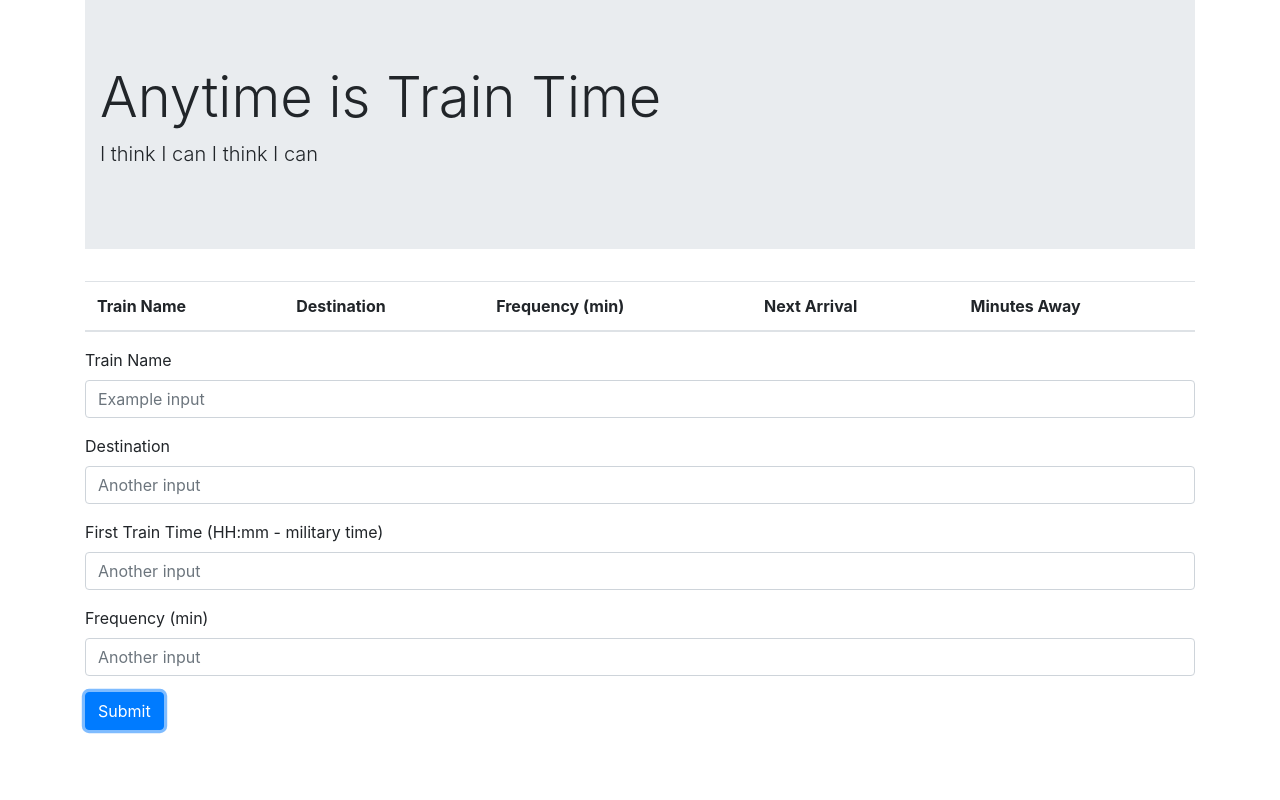
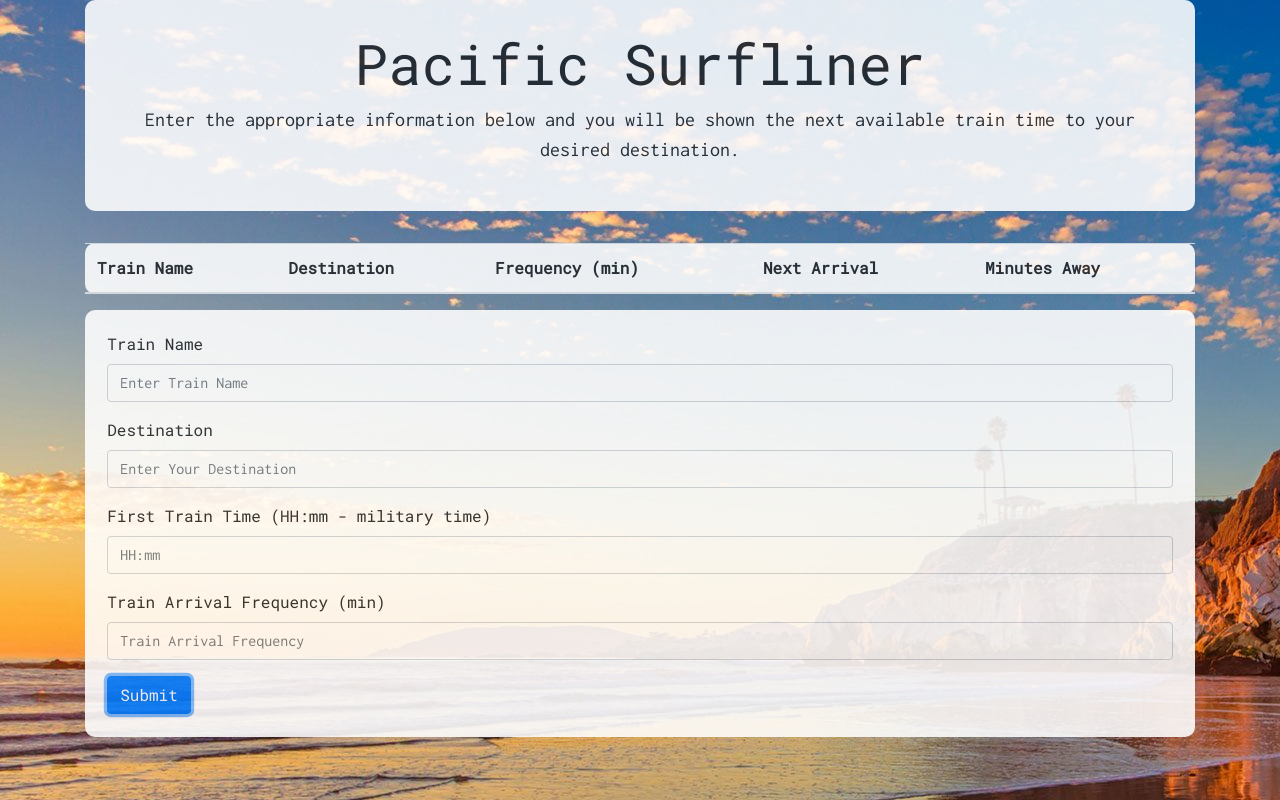
Before and after one commit to roarkecatubig/Train-Scheduler, a plain HTML site: page index.html in a window 1280 px wide. Both pictures are taken after typing "Sample", "Sample", "Sample", "Sample" into the empty fields and a click on the button "Submit". Drawn offline with nearby package versions, Linux system fonts and the light colour scheme; no server answers.

Commit message:
Project completed and styled

```diff
--- a/assets/css/style.css
+++ b/assets/css/style.css
@@ -0,0 +1,48 @@
+.jumbotron {
+    /* background-image: url("../images/jumbotron_image.jpeg") */
+    background: white;
+    opacity: .88;
+    padding: 30px;
+    border-radius: 10px;
+}
+
+body {
+    background-image: url("../images/background_image.jpeg")
+}
+
+form {
+    background: white;
+    padding: 2%;
+    border-radius: 10px;
+    opacity: .88;
+}
+
+h1 {
+    font-family: 'Roboto Mono', monospace;
+}
+
+p {
+    font-family: 'Inconsolata', monospace;
+}
+
+th, label {
+    font-family: 'Roboto Mono', monospace;
+}
+
+td, input {
+    font-family: 'Inconsolata', monospace;
+}
+
+#schedule {
+    background: white;
+    opacity: .88;
+    border-radius: 10px;
+}
+
+button {
+    font-family: 'Roboto Mono', monospace;
+}
+
+#button-spacing {
+    margin: 0;
+}
--- a/assets/javascript/app.js
+++ b/assets/javascript/app.js
@@ -10,109 +10,85 @@
 firebase.initializeApp(config);
 
 var database = firebase.database();
+var trainsRef = database.ref();
 var name = "";
 var destination = "";
 var trainTime = "";
+var convertedTT = "";
+var currentTime = "";
+var timeDiff = "";
+var tRemainder ="";
+var timeWait = "";
+var nextTT = "";
+var nextTTF = "";
 var frequency = "";
-// var trainsRef = database.ref().child("trains");
-// var key = trainsRef.push().key;
-
-// trainsRef.on("value", function(snapshot) {
-//     $("#data-view").empty();
-//     for (row in snapshot.val()) {
-//         var nameDis = snapshot.child("name").val();
-//         var destinationDis = snapshot.child("destination").val();
-//         var frequencyDis = snapshot.child("frequency").val();
-//         var newRow = $("<tr><td>" + nameDis + "</td><td>" + destinationDis + "</td><td>" + frequencyDis + "</td></r>");
-//         $("#data-view").append(newRow)
-//     }
-
-
-// });
+var newDataPoint = "";
 
 $("#add-train").on("click", function() {
-    $("#data-view").empty();
+
     event.preventDefault();
 
+    // Form input stored to variables.
     name = $("#name-input").val();
     destination = $("#destination-input").val();
     trainTime = $("#time-input").val();
     frequency = $("#frequency-input").val();
-    trainsRef = database.ref("/trains");
-    var key = trainsRef.push().key;
-    console.log(key);
-    var update = {};
-    update[key] = {
+
+    $("#name-input").val("");
+    $("#destination-input").val("");
+    $("#time-input").val("");
+    $("#frequency-input").val("");
+
+    // Convert inputted "trainTime" variable into readable format.
+    convertedTT = moment(trainTime, "HH:mm").format("HH:mm");
+    console.log("First Train Time: " + convertedTT);
+
+    // Getting current time.
+    currentTime = moment().format("HH:mm");
+    console.log("Current Time: " + currentTime);
+
+    // timeDiff = moment(currentTime, "HH:mm").diff(moment(convertedTT, "HH:mm"));
+    timeDiff = moment().diff(moment(convertedTT, "HH:mm"), "minutes")
+    console.log("Time difference: " + timeDiff);
+
+    tRemainder = timeDiff % frequency;
+    console.log("tRemainder: " + tRemainder)
+
+    timeWait = frequency - tRemainder;
+    console.log("Wait Time: " + timeWait);
+
+    nextTT = moment().add(timeWait, "minutes");
+    console.log("(Unformatted) Next Train Time: " + timeWait);
+
+    nextTTF = moment(nextTT).format("hh:mm a")
+    console.log("(Formatted) Next Train Time: " + nextTTF)
+
+    // Difference between the first "trainTime" variable and current time
+    newDataPoint = trainsRef.push({
         name: name,
         destination: destination,
+        trainTime: trainTime,
         frequency: frequency,
-        trainArrivalTime: trainTime
+        currentTime: currentTime,
+        nextTrain: nextTTF,
+        waitTime: timeWait
+    });
 
-    };
-    var result = trainsRef.update(update);
-
-    trainsRef.on("value", function(snapshot) {
-        $("#data-view").empty();
-        var nameDis = snapshot.child(key).child("name").val();
-        var destinationDis = snapshot.child(key).child("destination").val();
-        var frequencyDis = snapshot.child(key).child("frequency").val();
-
-        var newRow = $("<tr><td>" + nameDis + "</td><td>" + destinationDis + "</td><td>" + frequencyDis + "</td></r>");
-
-        $("#data-view").append(newRow)
-
-        // snapshot.forEach(function (childSnap) {
-
-        //     var newTable = $("<tbody>");
-        //     var dataRow = childSnap.val();
-        //     for(property1 in dataRow) {
-        //         var newTableData = $("<td scope='col'>").text(dataRow[property1]);
-        //         newTable.append(newTableData);
-        //     };
-        //     $("#data-view").append(newTable)
-        // });
-
-    });
+    return false;
 });
 
 
+trainsRef.on("child_added", function(childSnapshot) {
+    var nameDis = childSnapshot.val().name;
+    var destinationDis = childSnapshot.val().destination;
+    var frequencyDis = childSnapshot.val().frequency;
+    var nextTrainDis = childSnapshot.val().nextTrain;
+    var waitDis = childSnapshot.val().waitTime;
+
+    var newRow = $("<tr><td>" + nameDis + "</td><td>" + destinationDis + "</td><td>" + frequencyDis + "</td><td>" + nextTrainDis + "</td><td>" + timeWait + "<td></tr>");
+    // var newRow = $("<tr><td>" + nameDis + "</td><td>" + destinationDis + "</td><td>" + frequencyDis + "</td><td>" + nextTrainDis + "</td><td>" + waitDis + "</td></tr>");
+
+    $("#data-view").append(newRow)
 
 
-
-
-
-//     database.ref().on("value", function(snapshot) {
-//     $("#name-display").text(snapshot.val().name);
-//     $("#destination-display").text(snapshot.val().destination);
-//     $("#frequency-display").text(snapshot.val().frequency);
-//     $("#time-display").text(snapshot.val().trainTime);
-
-//         }, function(errorObject) {
-//     console.log("The read failed: " + errorObject.code);
-//   });
-
-    // displayTable()
-
-
-// function displayTable() {
-
-//     for (i=0; i < trains.length; i++) {
-//         var newTable = $("<tbody>")
-//         for (property1 in trains[i]) {
-//             var newTableData = $("<td>").text(property1);
-//             newTable.append(newTableData);
-//         }
-//     }
-
-//     $("#data-view").append(newTable)
-// }
-
-// database.ref().on("value", function(snapshot) {
-//     $("#name-display").text(snapshot.val().name);
-//     $("#destination-display").text(snapshot.val().destination);
-//     $("#frequency-display").text(snapshot.val().frequency);
-//     $("#time-display").text(snapshot.val().trainTime);
-
-//         }, function(errorObject) {
-//     console.log("The read failed: " + errorObject.code);
-//   });
+});
--- a/assets/javascript/app2.js
+++ /dev/null
@@ -1,94 +0,0 @@
-var config = {
-    apiKey: "AIzaSyBeoLqTvN1G0y43AroKGFPfDZQWuHWKksc",
-    authDomain: "train-scheduler-d2e3c.firebaseapp.com",
-    databaseURL: "https://train-scheduler-d2e3c.firebaseio.com",
-    projectId: "train-scheduler-d2e3c",
-    storageBucket: "train-scheduler-d2e3c.appspot.com",
-    messagingSenderId: "568686695836"
-  };
-
-firebase.initializeApp(config);
-
-var database = firebase.database();
-var trainsRef = database.ref();
-var name = "";
-var destination = "";
-var trainTime = "";
-var convertedTT = "";
-var currentTime = "";
-var timeDiff = "";
-var tRemainder ="";
-var timeWait = "";
-var nextTT = "";
-var nextTTF = "";
-var frequency = "";
-var newDataPoint = "";
-
-$("#add-train").on("click", function() {
-
-    event.preventDefault();
-
-    // Form input stored to variables.
-    name = $("#name-input").val();
-    destination = $("#destination-input").val();
-    trainTime = $("#time-input").val();
-    frequency = $("#frequency-input").val();
-
-    $("#name-input").val("");
-    $("#destination-input").val("");
-    $("#time-input").val("");
-    $("#frequency-input").val("");
-
-    // Convert inputted "trainTime" variable into readable format.
-    convertedTT = moment(trainTime, "HH:mm").format("HH:mm");
-    console.log("First Train Time: " + convertedTT);
-
-    // Getting current time.
-    currentTime = moment().format("HH:mm");
-    console.log("Current Time: " + currentTime);
-
-    // timeDiff = moment(currentTime, "HH:mm").diff(moment(convertedTT, "HH:mm"));
-    timeDiff = moment().diff(moment(convertedTT, "HH:mm"), "minutes")
-    console.log("Time difference: " + timeDiff);
-
-    tRemainder = timeDiff % frequency;
-    console.log("tRemainder: " + tRemainder)
-
-    timeWait = frequency - tRemainder;
-    console.log("Wait Time: " + timeWait);
-
-    nextTT = moment().add(timeWait, "minutes");
-    console.log("(Unformatted) Next Train Time: " + timeWait);
-
-    nextTTF = moment(nextTT).format("hh:mm a")
-    console.log("(Formatted) Next Train Time: " + nextTTF)
-
-    // Difference between the first "trainTime" variable and current time
-    newDataPoint = trainsRef.push({
-        name: name,
-        destination: destination,
-        trainTime: trainTime,
-        frequency: frequency,
-        currentTime: currentTime,
-        nextTrain: nextTTF,
-        waitTime: timeWait
-    });
-
-    return false;
-});
-
-
-trainsRef.on("child_added", function(childSnapshot) {
-    var nameDis = childSnapshot.val().name;
-    var destinationDis = childSnapshot.val().destination;
-    var frequencyDis = childSnapshot.val().frequency;
-    var nextTrainDis = childSnapshot.val().nextTrain;
-    var waitDis = childSnapshot.val().waitTime;
-
-    var newRow = $("<tr><td>" + nameDis + "</td><td>" + destinationDis + "</td><td>" + frequencyDis + "</td><td>" + nextTrainDis + "</td><td>" + timeWait + "<td></tr>");
-    // var newRow = $("<tr><td>" + nameDis + "</td><td>" + destinationDis + "</td><td>" + frequencyDis + "</td><td>" + nextTrainDis + "</td><td>" + waitDis + "</td></tr>");
-
-    $("#data-view").append(newRow)
-
-
-});
--- a/index.html
+++ b/index.html
@@ -8,6 +8,8 @@
 
   <!-- Bootstrap -->
   <link rel="stylesheet" href="https://maxcdn.bootstrapcdn.com/bootstrap/4.0.0/css/bootstrap.min.css" integrity="sha384-Gn5384xqQ1aoWXA+058RXPxPg6fy4IWvTNh0E263XmFcJlSAwiGgFAW/dAiS6JXm" crossorigin="anonymous">
+  <link rel="stylesheet" href="assets/css/style.css">
+  <link href="https://fonts.googleapis.com/css?family=Inconsolata|Roboto+Mono" rel="stylesheet">
 
 
 </head>
@@ -16,8 +18,8 @@
     <div class="container">
         <div class="jumbotron jumbotron-fluid">
             <div class="container">
-                <h1 class="display-4">Anytime is Train Time</h1>
-                <p class="lead">I think I can I think I can</p>
+                <h1 class="display-4 text-center">Pacific Surfliner</h1>
+                <p class="lead text-center">Enter the appropriate information below and you will be shown the next available train time to your desired destination.</p>
             </div>
         </div>
         <div id="schedule">
@@ -40,21 +42,21 @@
         <form>
             <div class="form-group">
                 <label for="formGroupExampleInput">Train Name</label>
-                <input type="text" class="form-control" id="name-input" placeholder="Example input">
+                <input type="text" class="form-control" id="name-input" placeholder="Enter Train Name">
             </div>
             <div class="form-group">
                 <label for="formGroupExampleInput2">Destination</label>
-                <input type="text" class="form-control" id="destination-input" placeholder="Another input">
+                <input type="text" class="form-control" id="destination-input" placeholder="Enter Your Destination">
             </div>
             <div class="form-group">
                 <label for="formGroupExampleInput2">First Train Time (HH:mm - military time)</label>
-                <input type="text" class="form-control" id="time-input" placeholder="Another input">
+                <input type="text" class="form-control" id="time-input" placeholder="HH:mm">
             </div>
             <div class="form-group">
-                <label for="formGroupExampleInput2">Frequency (min)</label>
-                <input type="text" class="form-control" id="frequency-input" placeholder="Another input">
+                <label for="formGroupExampleInput2">Train Arrival Frequency (min)</label>
+                <input type="text" class="form-control" id="frequency-input" placeholder="Train Arrival Frequency">
             </div>
-            <div class="form-group">
+            <div class="form-group" id="button-spacing">
                 <button type="submit" class="btn btn-primary" id="add-train">Submit</button>
             </div>
 
@@ -63,7 +65,7 @@
     <script src="https://www.gstatic.com/firebasejs/4.11.0/firebase.js"></script>
     <script src="https://code.jquery.com/jquery.js"></script>
     <script src="assets/javascript/moment.js"></script>
-    <script src="assets/javascript/app2.js"></script>
+    <script src="assets/javascript/app.js"></script>
 
 </body>
 
```
Also changed, not shown: assets/images/background_image.jpeg (added), assets/images/jumbotron_image.jpeg (added), 1 other file. Lines whose indentation alone changed are shown as unchanged.
